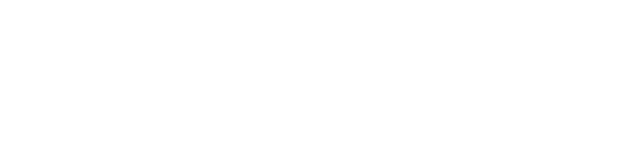
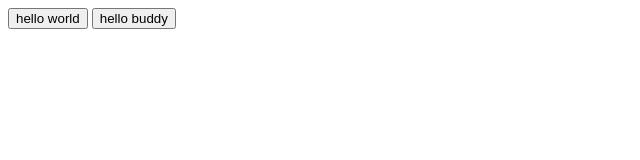
Before and after one commit to akash-kandasamy/js, a plain HTML site: page index.html in a window 1280 px wide. Shown: the whole page, without its empty margins (0-640 px from the left). Drawn offline with Linux system fonts and the light colour scheme.

Commit message:
added buttons

```diff
--- a/index.html
+++ b/index.html
@@ -3,6 +3,8 @@
 
     </head>
     <body>
+        <button>hello world</button>
+        <button>hello buddy</button>
 
 
 
```
